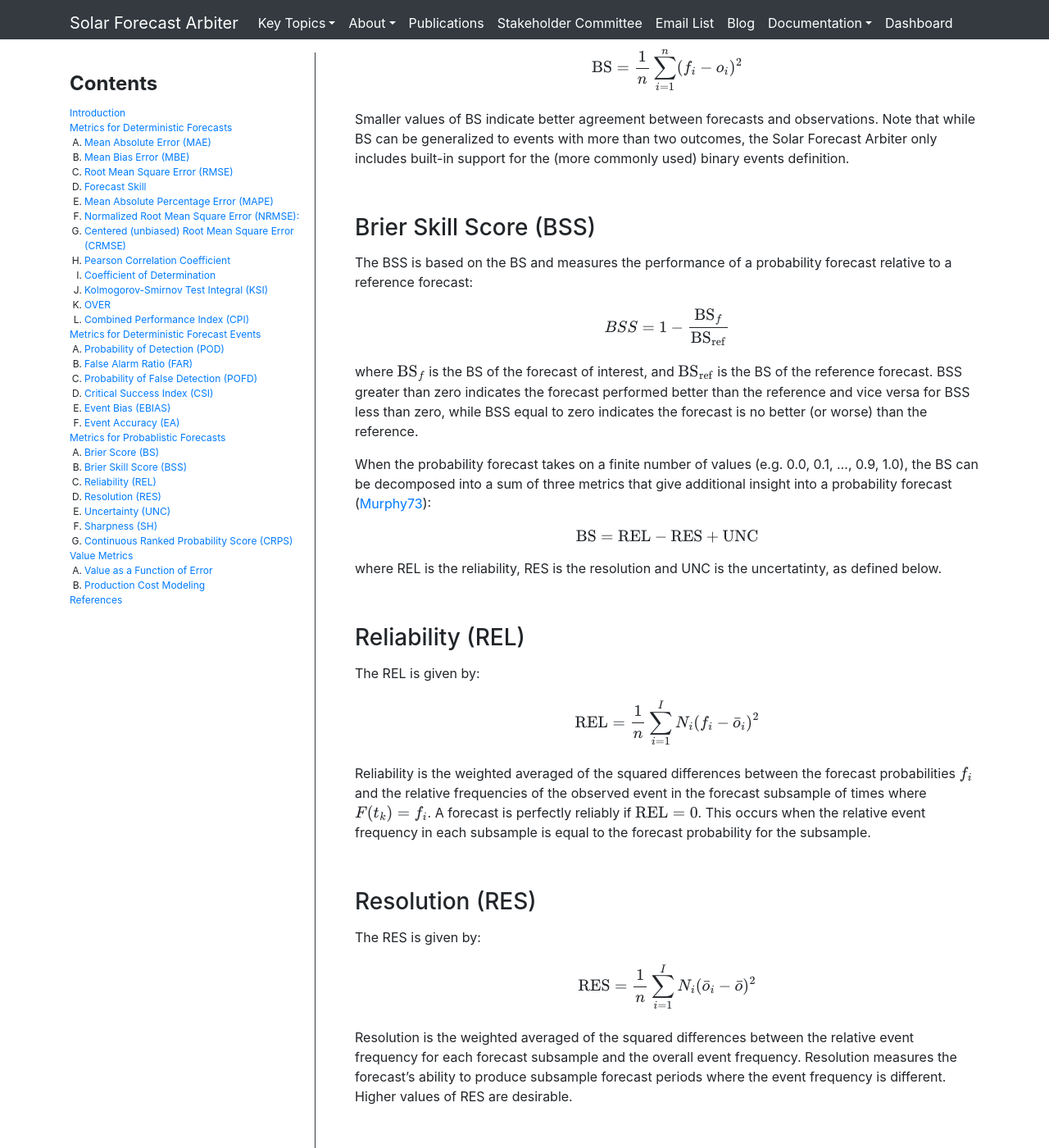
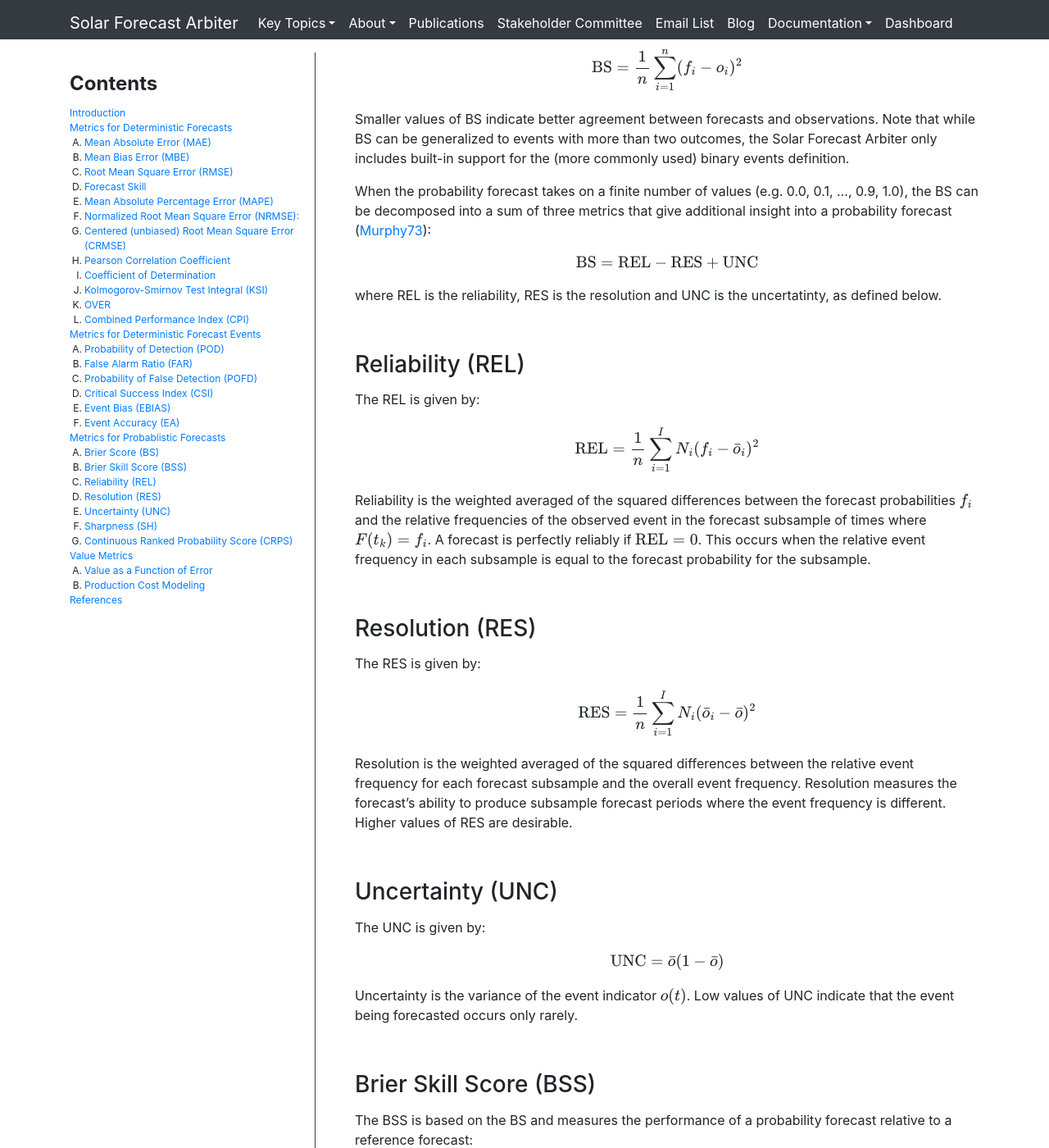
Before and after one commit to SolarArbiter/SolarArbiter.github.io, a Jekyll site: the page built from metrics.md, in a window 1280 px wide and 1400 px high, scrolled down 6662 px. Shown: the whole window at 82% size. Built offline with Jekyll 4.4.1, drawn with Linux system fonts in a browser that asks for light colours; formulas are drawn with MathJax 3; our own code applies the rules of GitHub Pages for plain Markdown files; some of the changed text lies outside the part shown.

Commit message:
metrics: move BSS after REL, RES, UNC sections

```diff
--- a/metrics.md
+++ b/metrics.md
@@ -229,15 +229,6 @@ $$ \text{BS} = \frac{1}{n} \sum_{i=1}^n (f_i - o_i)^2  $$
 
 Smaller values of BS indicate better agreement between forecasts and observations. Note that while BS can be generalized to events with more than two outcomes, the Solar Forecast Arbiter only includes built-in support for the (more commonly used) binary events definition.
 
-
-### Brier Skill Score (BSS)
-{: .anchor }
-The BSS is based on the BS and measures the performance of a probability forecast relative to a reference forecast:
-
-$$ BSS = 1 - \frac{\text{BS}_f}{\text{BS}_{\text{ref}}} $$
-
-where $$ \text{BS}_f $$ is the BS of the forecast of interest, and $$ \text{BS}_{\text{ref}} $$ is the BS of the reference forecast. BSS greater than zero indicates the forecast performed better than the reference and vice versa for BSS less than zero, while BSS equal to zero indicates the forecast is no better (or worse) than the reference.
-
 When the probability forecast takes on a finite number of values (e.g. 0.0, 0.1, ..., 0.9, 1.0), the BS can be decomposed into a sum of three metrics that give additional insight into a probability forecast ([Murphy73](#ref-murphy73)):
 
 $$ \text{BS} = \text{REL} - \text{RES} + \text{UNC} $$
@@ -270,6 +261,15 @@ The UNC is given by:
 $$ \text{UNC} = \bar{o} (1 - \bar{o})$$
 
 Uncertainty is the variance of the event indicator $$ o(t) $$. Low values of UNC indicate that the event being forecasted occurs only rarely.
+
+
+### Brier Skill Score (BSS)
+{: .anchor }
+The BSS is based on the BS and measures the performance of a probability forecast relative to a reference forecast:
+
+$$ BSS = 1 - \frac{\text{BS}_f}{\text{BS}_{\text{ref}}} $$
+
+where $$ \text{BS}_f $$ is the BS of the forecast of interest, and $$ \text{BS}_{\text{ref}} $$ is the BS of the reference forecast. BSS greater than zero indicates the forecast performed better than the reference and vice versa for BSS less than zero, while BSS equal to zero indicates the forecast is no better (or worse) than the reference.
 
 
 ### Sharpness (SH)
```
